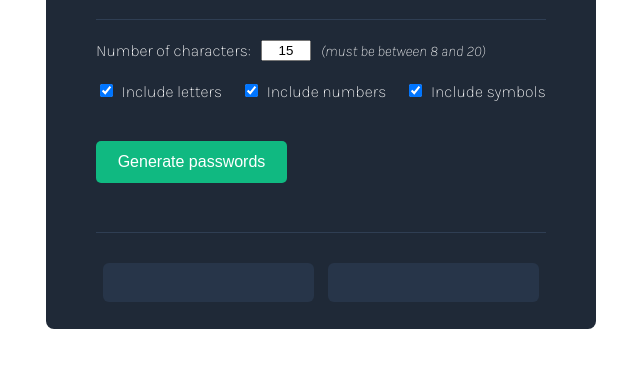
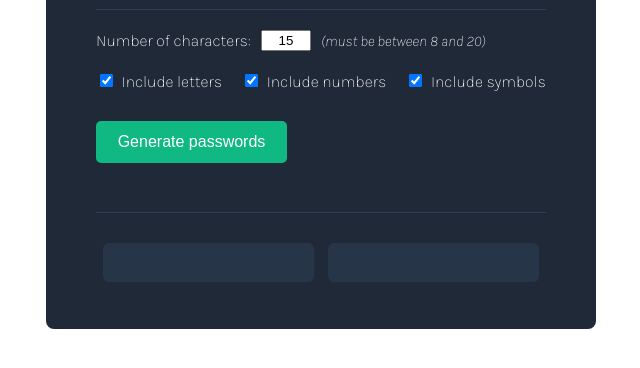
Before and after one commit to laurabrew/password-generator, a website built with Vite: page index.html in a window 1280 px wide. Shown: the part 246-614 px from the top of the page, without its empty margins (319-959 px from the left). Built offline with nearby package versions, Linux system fonts and the light colour scheme.

Commit message:
Margin tinkers

```diff
--- a/index.css
+++ b/index.css
@@ -9,7 +9,7 @@ body {
     text-align: left;
     width: 550px;
     height: 550px;
-    padding-top: 80px;
+    padding-top: 70px;
     padding-bottom: 40px;
     padding-left: 50px;
     padding-right: 50px;
@@ -76,7 +76,7 @@ button {
     width: 191px;
     border-radius: 5px;
     border: none;
-    margin-top: 10px;
+    margin-top: 0;
     margin-bottom: 0;
     font-size: 16px;
 }
```
